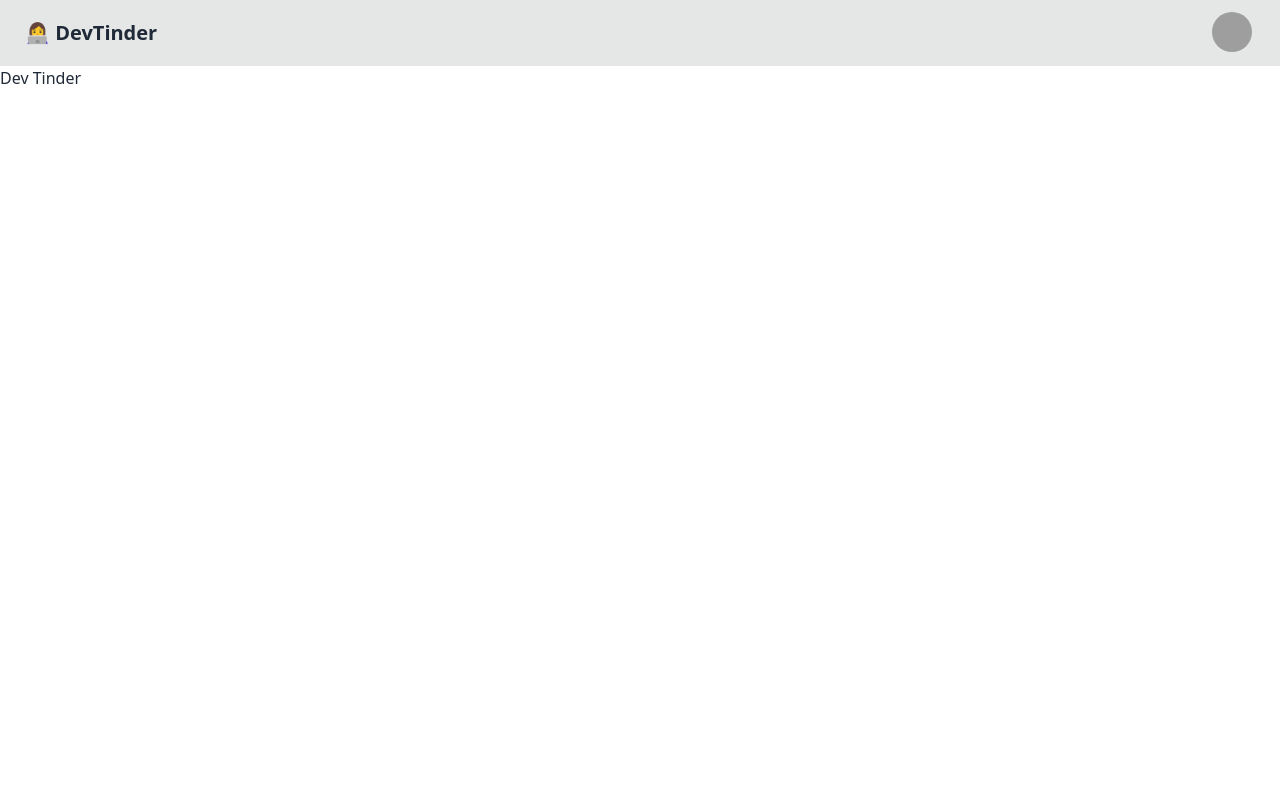
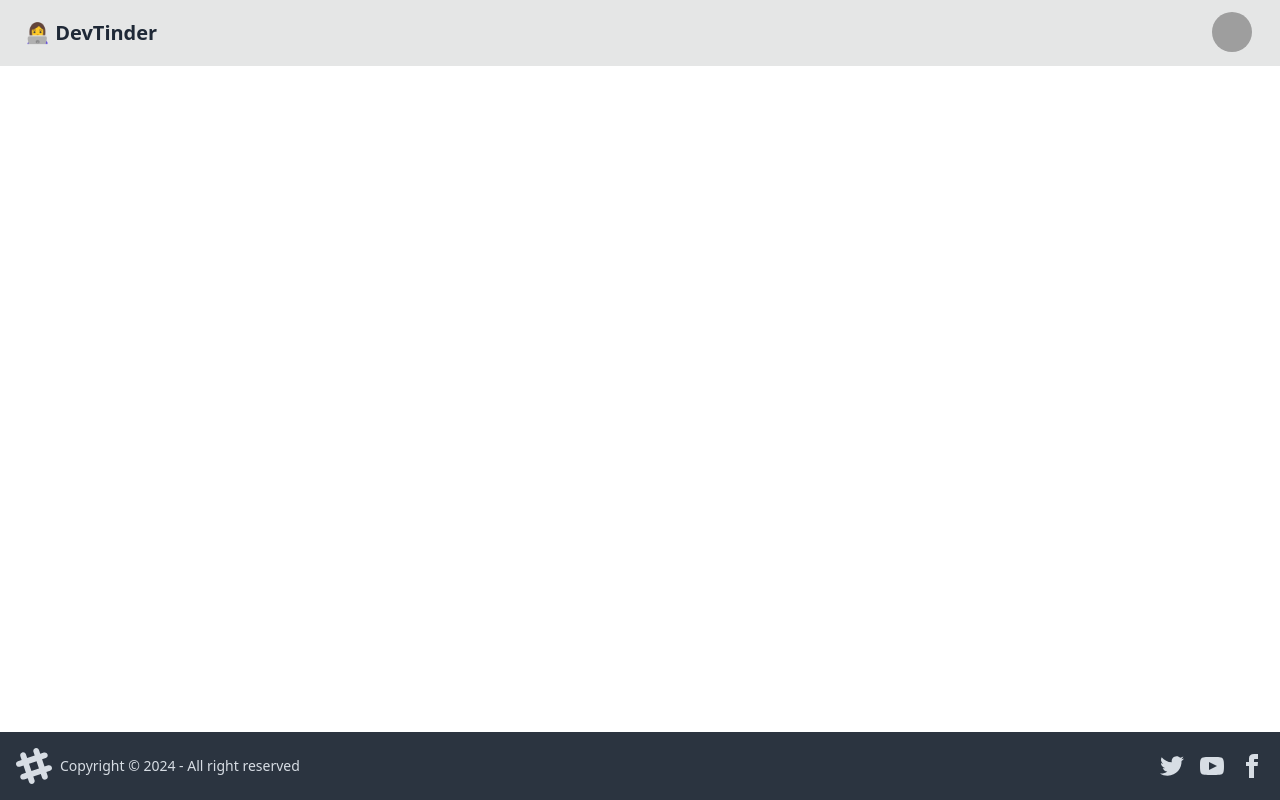
Before and after one commit to sunsingh162/devTinder-web, a React (Vite) app: page / in a window 1280 px wide. Built offline with nearby package versions, Linux system fonts and the light colour scheme; grey boxes are pictures that could not be loaded.

Commit message:
Setup ROuting using router components and Outlet

```diff
--- a/package.json
+++ b/package.json
@@ -11,7 +11,8 @@
   },
   "dependencies": {
     "react": "^18.3.1",
-    "react-dom": "^18.3.1"
+    "react-dom": "^18.3.1",
+    "react-router-dom": "^6.27.0"
   },
   "devDependencies": {
     "@eslint/js": "^9.11.1",
--- a/src/App.jsx
+++ b/src/App.jsx
@@ -1,13 +1,21 @@
-import Navbar from "./Navbar"
+import { BrowserRouter, Route, Routes } from "react-router-dom";
+import Login from "./Login";
+import Profile from "./Profile";
+import Body from "./Body";
 
 function App() {
-
   return (
     <>
-      <Navbar />
-      <h1>Dev Tinder</h1>
+      <BrowserRouter basename="/">
+        <Routes>
+          <Route path="/" element={<Body />}>
+            <Route path="/login" element={<Login />} />
+            <Route path="/profile" element={<Profile />} />
+          </Route>
+        </Routes>
+      </BrowserRouter>
     </>
-  )
+  );
 }
 
-export default App
+export default App;
--- /dev/null
+++ b/src/Body.jsx
@@ -0,0 +1,16 @@
+import React from 'react'
+import Navbar from './Navbar'
+import { Outlet } from 'react-router-dom'
+import Footer from './Footer'
+
+const Body = () => {
+  return (
+    <div>
+        <Navbar />
+        <Outlet />
+        <Footer />
+    </div>
+  )
+}
+
+export default Body
--- /dev/null
+++ b/src/Footer.jsx
@@ -0,0 +1,59 @@
+import React from "react";
+
+const Footer = () => {
+  return (
+    <footer className="footer bg-neutral text-neutral-content items-center p-4 bottom-0 fixed">
+      <aside className="grid-flow-col items-center">
+        <svg
+          width="36"
+          height="36"
+          viewBox="0 0 24 24"
+          xmlns="http://www.w3.org/2000/svg"
+          fillRule="evenodd"
+          clipRule="evenodd"
+          className="fill-current"
+        >
+          <path d="M22.672 15.226l-2.432.811.841 2.515c.33 1.019-.209 2.127-1.23 2.456-1.15.325-2.148-.321-2.463-1.226l-.84-2.518-5.013 1.677.84 2.517c.391 1.203-.434 2.542-1.831 2.542-.88 0-1.601-.564-1.86-1.314l-.842-2.516-2.431.809c-1.135.328-2.145-.317-2.463-1.229-.329-1.018.211-2.127 1.231-2.456l2.432-.809-1.621-4.823-2.432.808c-1.355.384-2.558-.59-2.558-1.839 0-.817.509-1.582 1.327-1.846l2.433-.809-.842-2.515c-.33-1.02.211-2.129 1.232-2.458 1.02-.329 2.13.209 2.461 1.229l.842 2.515 5.011-1.677-.839-2.517c-.403-1.238.484-2.553 1.843-2.553.819 0 1.585.509 1.85 1.326l.841 2.517 2.431-.81c1.02-.33 2.131.211 2.461 1.229.332 1.018-.21 2.126-1.23 2.456l-2.433.809 1.622 4.823 2.433-.809c1.242-.401 2.557.484 2.557 1.838 0 .819-.51 1.583-1.328 1.847m-8.992-6.428l-5.01 1.675 1.619 4.828 5.011-1.674-1.62-4.829z"></path>
+        </svg>
+        <p>Copyright © {new Date().getFullYear()} - All right reserved</p>
+      </aside>
+      <nav className="grid-flow-col gap-4 md:place-self-center md:justify-self-end">
+        <a>
+          <svg
+            xmlns="http://www.w3.org/2000/svg"
+            width="24"
+            height="24"
+            viewBox="0 0 24 24"
+            className="fill-current"
+          >
+            <path d="M24 4.557c-.883.392-1.832.656-2.828.775 1.017-.609 1.798-1.574 2.165-2.724-.951.564-2.005.974-3.127 1.195-.897-.957-2.178-1.555-3.594-1.555-3.179 0-5.515 2.966-4.797 6.045-4.091-.205-7.719-2.165-10.148-5.144-1.29 2.213-.669 5.108 1.523 6.574-.806-.026-1.566-.247-2.229-.616-.054 2.281 1.581 4.415 3.949 4.89-.693.188-1.452.232-2.224.084.626 1.956 2.444 3.379 4.6 3.419-2.07 1.623-4.678 2.348-7.29 2.04 2.179 1.397 4.768 2.212 7.548 2.212 9.142 0 14.307-7.721 13.995-14.646.962-.695 1.797-1.562 2.457-2.549z"></path>
+          </svg>
+        </a>
+        <a>
+          <svg
+            xmlns="http://www.w3.org/2000/svg"
+            width="24"
+            height="24"
+            viewBox="0 0 24 24"
+            className="fill-current"
+          >
+            <path d="M19.615 3.184c-3.604-.246-11.631-.245-15.23 0-3.897.266-4.356 2.62-4.385 8.816.029 6.185.484 8.549 4.385 8.816 3.6.245 11.626.246 15.23 0 3.897-.266 4.356-2.62 4.385-8.816-.029-6.185-.484-8.549-4.385-8.816zm-10.615 12.816v-8l8 3.993-8 4.007z"></path>
+          </svg>
+        </a>
+        <a>
+          <svg
+            xmlns="http://www.w3.org/2000/svg"
+            width="24"
+            height="24"
+            viewBox="0 0 24 24"
+            className="fill-current"
+          >
+            <path d="M9 8h-3v4h3v12h5v-12h3.642l.358-4h-4v-1.667c0-.955.192-1.333 1.115-1.333h2.885v-5h-3.808c-3.596 0-5.192 1.583-5.192 4.615v3.385z"></path>
+          </svg>
+        </a>
+      </nav>
+    </footer>
+  );
+};
+
+export default Footer;
--- /dev/null
+++ b/src/Login.jsx
@@ -0,0 +1,9 @@
+import React from 'react'
+
+const Login = () => {
+  return (
+    <div>Login</div>
+  )
+}
+
+export default Login
--- /dev/null
+++ b/src/Profile.jsx
@@ -0,0 +1,9 @@
+import React from 'react'
+
+const Profile = () => {
+  return (
+    <div>Profile</div>
+  )
+}
+
+export default Profile
```
Also changed, not shown: 2 other files (tests, documents, lock files or other folders).
